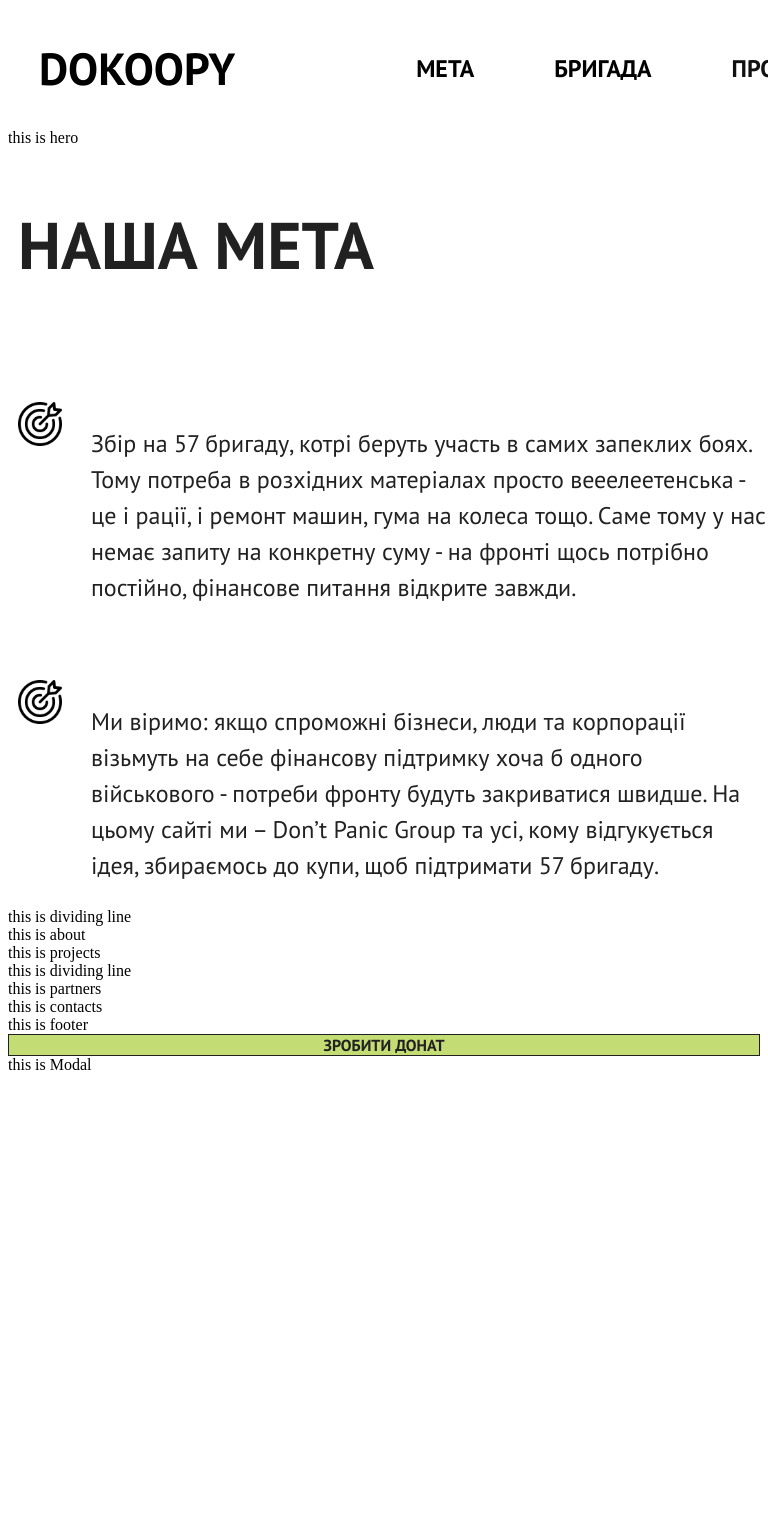
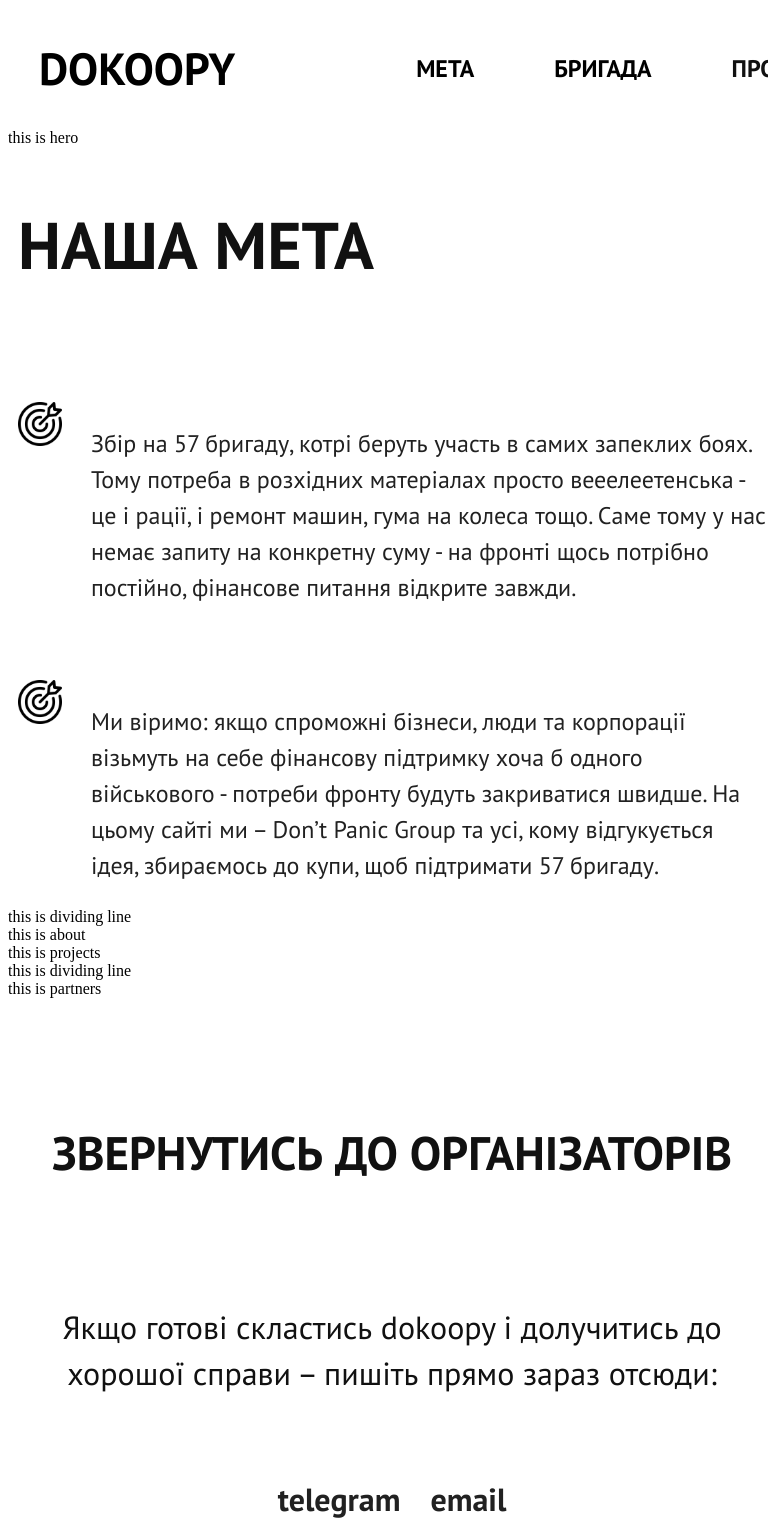
Before and after one commit to baza-trainee/dokoopy-frontend, a React (Vite) app: page / in a window 768 px wide. Shown: the top 1540 px of the page. Before the commit the page ends 1082 px from the top, so only its background shows below. Built offline with nearby package versions, Linux system fonts and the light colour scheme.

Commit message:
Add Contacts

```diff
--- a/src/components/sections/Contacts.jsx
+++ b/src/components/sections/Contacts.jsx
@@ -1,3 +1,16 @@
 export const Contacts = () => {
-   return <div>this is contacts</div>;
+   return (
+   <div>
+   <div className="container">
+      <div className="contact-box">
+          <h2>Звернутись до організаторів</h2>
+          <p>Якщо готові скластись dokoopy і долучитись до хорошої справи – пишіть прямо зараз отсюди: </p>
+          <div className="contact-link">
+            <a href="https://t.me/+CBXkAJlsCy83ZDYy">telegram</a>
+            <a href="mailto:info@baza-trainee.tech">email</a>
+          </div>
+      </div>
+   </div>
+   </div>
+   );
 };
--- a/src/components/sections/Mission.jsx
+++ b/src/components/sections/Mission.jsx
@@ -1,7 +1,8 @@
 export const Mission = () => {
    return (
+      <div>
       <div className="container">
-      <div className="mission">
+      <div className="mission-box">
             <h2 className="title">Наша мета</h2>
 
          <div className="mission-block">
@@ -30,5 +31,6 @@ export const Mission = () => {
          </div>
       </div>
       </div>
+      </div>
    );
 };
--- a/src/styles/components/_contacts.scss
+++ b/src/styles/components/_contacts.scss
@@ -0,0 +1,107 @@
+
+.contact-box{
+    width: auto;
+    display: flex;
+    flex-direction: column;
+    align-items: center;
+    gap: 50px;
+    margin: 140px 0 100px 0;
+}
+.contact-box h2{
+    color: var(--title-main);
+    font-family: PT Sans;
+    font-size: 47px;
+    font-style: normal;
+    font-weight: 700;
+    line-height: normal;
+    text-transform: uppercase;
+}
+.contact-box p{
+    width: auto;
+    color: var(--text-main);
+    text-align: center;
+    font-family: PT Sans;
+    font-size: 32px;
+    font-style: normal;
+    font-weight: 400;
+    line-height: 46px;
+}
+.contact-link{
+    display: flex;
+    align-items: flex-start;
+    gap: 30px;
+}
+.contact-link a{
+    color: var(--text-main);
+    font-family: PT Sans;
+    font-size: 32px;
+    font-style: normal;
+    font-weight: 700;
+    line-height: normal;
+}
+@media (min-width: 481px) and (max-width: 768px) {
+.contact-box{
+    display: flex;
+    width: 100%;
+    flex-direction: column;
+    align-items: center;
+    gap: 50px;
+    align-self: stretch;
+    margin: 85px 0;
+    }
+.contact-box h2{
+    color: var(--title-main);
+    font-family: PT Sans;
+    font-size: 47px;
+    font-style: normal;
+    font-weight: 700;
+    line-height: normal;
+    text-transform: uppercase;
+    align-self: stretch;
+    text-align: center;
+    }
+.contact-box p{
+    align-self: stretch;
+    color: var(--title-main);
+    text-align: center;
+    font-family: PT Sans;
+    font-size: 32px;
+    font-style: normal;
+    font-weight: 400;
+    line-height: 46px;
+    width: auto;
+    }
+}
+@media (max-width: 480px){
+.contact-box{
+    display: flex;
+    width: 100%;
+    flex-direction: column;
+    align-items: center;
+    gap: 50px;
+    align-self: stretch;
+    margin: 70px 0;
+    }
+.contact-box h2{
+    color: var(--title-main);
+    font-family: PT Sans;
+    font-size: 47px;
+    font-style: normal;
+    font-weight: 700;
+    line-height: normal;
+    text-transform: uppercase;
+    align-self: stretch;
+    text-align: center;
+    }
+.contact-box p{
+    align-self: stretch;
+    width: auto;
+    color: var(--title-main);
+    text-align: center;
+    font-family: PT Sans;
+    font-size: 32px;
+    font-style: normal;
+    font-weight: 400;
+    line-height: 46px;
+    }
+}
--- a/src/styles/components/_mission.scss
+++ b/src/styles/components/_mission.scss
@@ -1,4 +1,4 @@
-.mission{
+.mission-box{
     display: flex;
     flex-direction: column;
     align-items: flex-start;
@@ -28,7 +28,7 @@
     margin-right: 5px;
 }
 .mission-block-box-text{
-    width: 540px;
+    width: auto;
 }
 .mission-block-box-text p{
     color: var(--text-main);
@@ -40,12 +40,12 @@
 }
 
 @media (min-width: 481px) and (max-width: 768px) {
-    .mission{
-    display: flex;
-    flex-direction: column;
-    align-items: flex-start;
-    gap: 60px;
-    align-self: stretch;
+    .mission-box{
+        display: flex;
+        flex-direction: column;
+        align-items: flex-start;
+        gap: 60px;
+        align-self: stretch;
     }
     .mission-block{
         display: flex;
@@ -61,7 +61,7 @@
 }
 
 @media (max-width: 480px){
-    .mission{
+    .mission-box{
         display: flex;
         flex-direction: column;
         align-items: flex-start;
--- a/src/styles/utils/_general.scss
+++ b/src/styles/utils/_general.scss
@@ -28,7 +28,7 @@ a {
 }
 .title{
    width: auto;
-   color: var(--text-main);
+   color: var(--title-main);
    font-family: PT Sans;
    font-size: 66px;
    font-style: normal;
```
